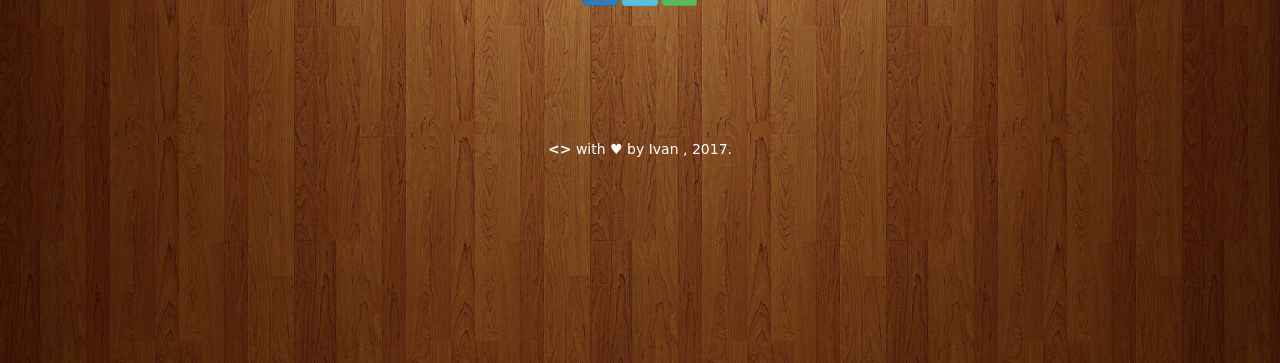
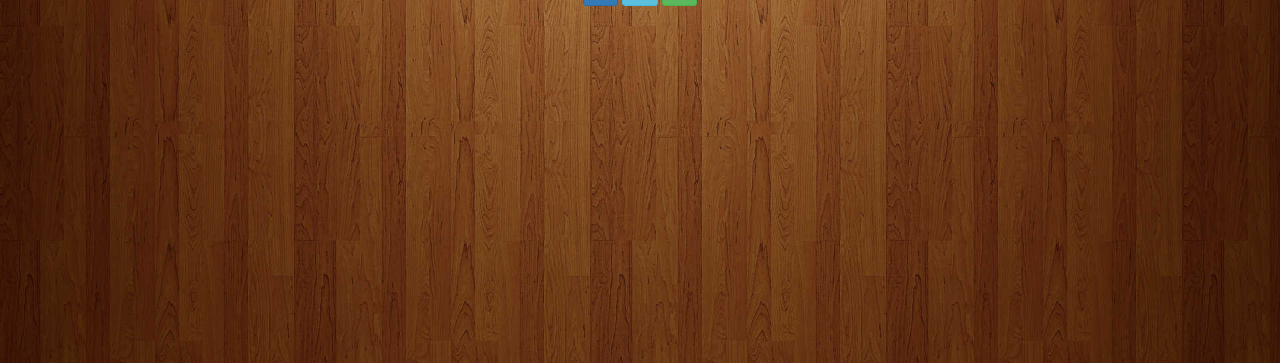
Before and after one commit to zazuum/randomquote, a plain HTML site: page index.html in a window 1280 px wide. Shown: the part 437-800 px from the top of the page. Drawn offline with nearby package versions, Linux system fonts and the light colour scheme; a web font is replaced by a local one.

Commit message:
some changes

```diff
--- a/index.html
+++ b/index.html
@@ -77,8 +77,7 @@
 
 
 
-<footer class="container-fluid text-center futer">
-  <p> <strong><></strong>  with ♥ by Ivan , 2017.</a></p>
+
 </footer>
 </body>
 
```
